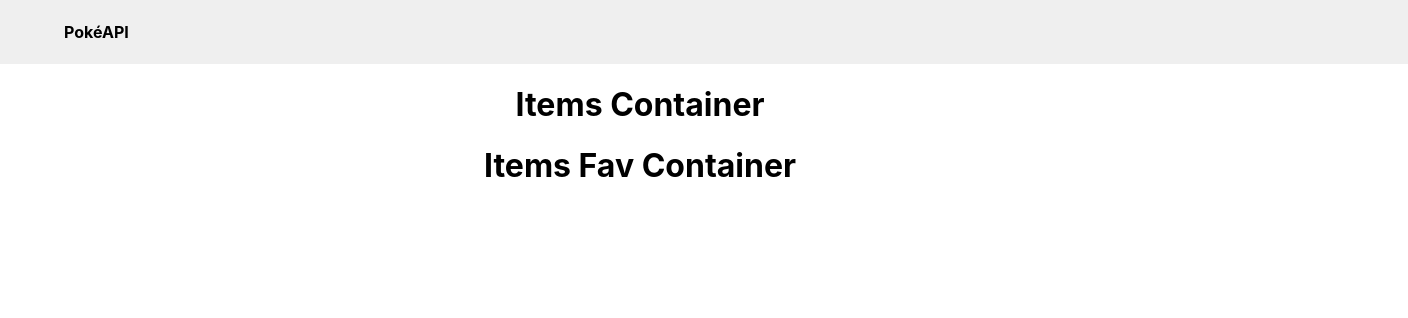
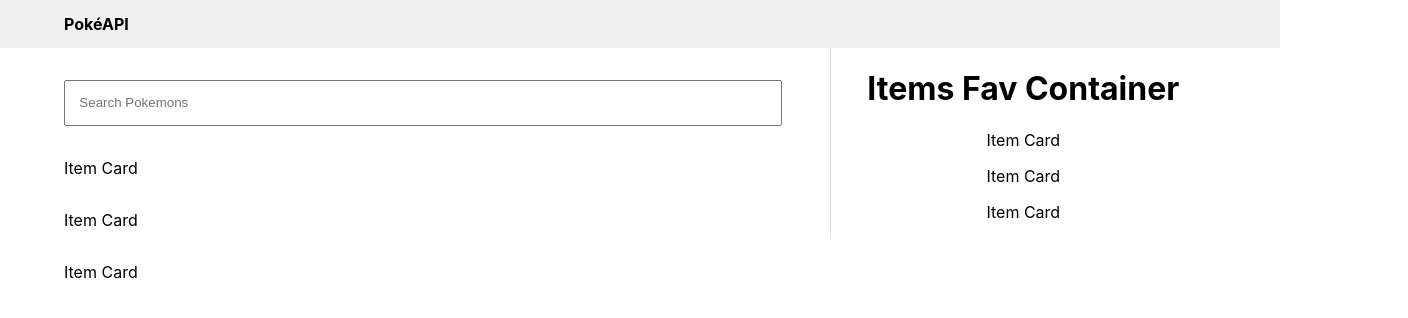
Before and after one commit to victorldleon/react-redux-pokeAPI, a React (Create React App) app: page / in a window 1280 px wide. Shown: the top 318 px of the page, 1408 px wide, since content can reach past the window. Built offline with nearby package versions, Linux system fonts and the light colour scheme.

Commit message:
adds styles to containers and searchbar

```diff
--- a/src/App.css
+++ b/src/App.css
@@ -1,3 +1,13 @@
+* {
+  box-sizing: border-box;
+}
 .App {
   text-align: center;
 }
+
+.App .Main {
+  display: flex;
+  justify-content: space-between;
+  padding: 0 4em;
+  width: 100%;
+}
--- a/src/components/ItemCard/ItemCard.jsx
+++ b/src/components/ItemCard/ItemCard.jsx
@@ -0,0 +1,9 @@
+import React from "react";
+
+const ItemCard = () => (
+  <div className="ItemCard">
+    <p> Item Card</p>
+  </div>
+);
+
+export default ItemCard;
--- /dev/null
+++ b/src/components/Searchbar/SearchBar.css
@@ -0,0 +1,9 @@
+.SearchBar {
+  margin: 2em 0 1em 0;
+  width: 100%;
+}
+
+.SearchBar input {
+  padding: 1em 1em;
+  width: 100%;
+}
--- a/src/components/Searchbar/SearchBar.jsx
+++ b/src/components/Searchbar/SearchBar.jsx
@@ -0,0 +1,14 @@
+import React, { Component } from "react";
+import "./SearchBar.css";
+
+class SearchBar extends Component {
+  render() {
+    return (
+      <div className="SearchBar">
+        <input type="text" placeholder="Search Pokemons" />
+      </div>
+    );
+  }
+}
+
+export default SearchBar;
--- /dev/null
+++ b/src/containers/ItemsContainer/ItemsContainer.css
@@ -0,0 +1,6 @@
+.ItemsContainer {
+  align-items: flex-start;
+  display: flex;
+  flex-flow: column;
+  width: 65%;
+}
--- a/src/containers/ItemsContainer/ItemsContainer.jsx
+++ b/src/containers/ItemsContainer/ItemsContainer.jsx
@@ -1,10 +1,17 @@
 import React, { Component } from "react";
+import "./ItemsContainer.css";
+
+import SearchBar from "../../components/SearchBar/SearchBar";
+import ItemCard from "../../components/ItemCard/ItemCard";
 
 class ItemsContainer extends Component {
   render() {
     return (
-      <div>
-        <h1>Items Container</h1>
+      <div className="ItemsContainer">
+        <SearchBar />
+        <ItemCard />
+        <ItemCard />
+        <ItemCard />
       </div>
     );
   }
--- /dev/null
+++ b/src/containers/ItemsFavContainer/ItemsFavContainer.css
@@ -0,0 +1,7 @@
+.ItemsFavContainer {
+  border-left: solid 0.1em #dddddd;
+  height: 100%;
+  min-height: 100%;
+  margin-left: 3em;
+  width: 35%;
+}
--- a/src/containers/ItemsFavContainer/ItemsFavContainer.jsx
+++ b/src/containers/ItemsFavContainer/ItemsFavContainer.jsx
@@ -1,10 +1,16 @@
 import React, { Component } from "react";
+import "./ItemsFavContainer.css";
+
+import ItemCard from "../../components/ItemCard/ItemCard";
 
 class ItemsFavContainer extends Component {
   render() {
     return (
-      <div>
+      <div className="ItemsFavContainer">
         <h1>Items Fav Container</h1>
+        <ItemCard />
+        <ItemCard />
+        <ItemCard />
       </div>
     );
   }
```
Also changed, not shown: 1 other file (tests, documents, lock files or other folders).
